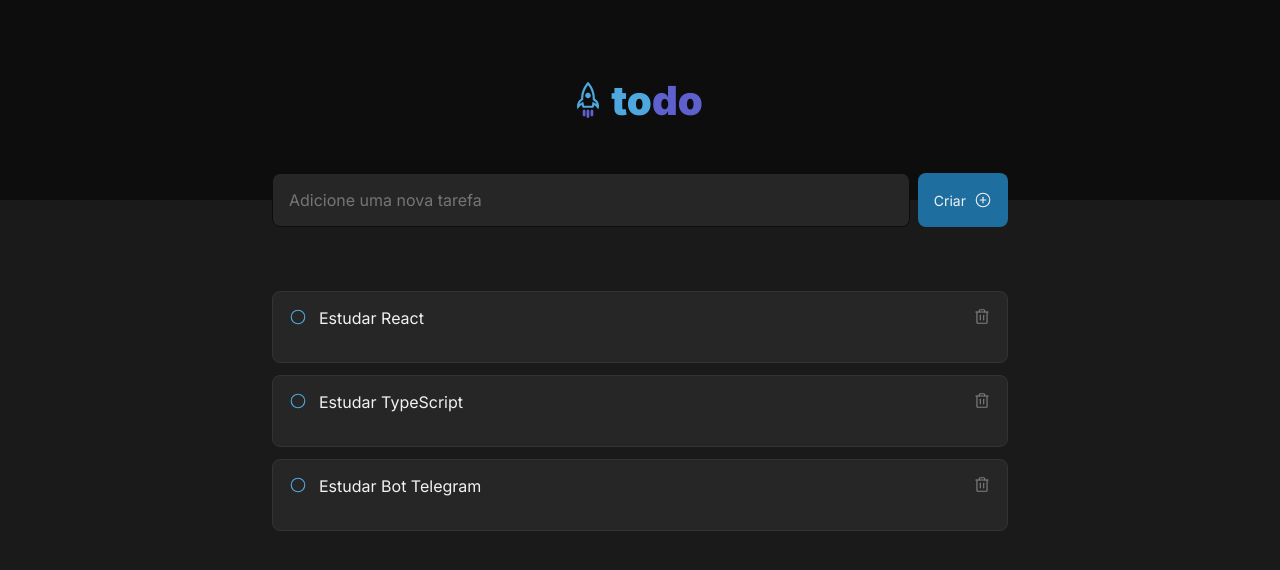
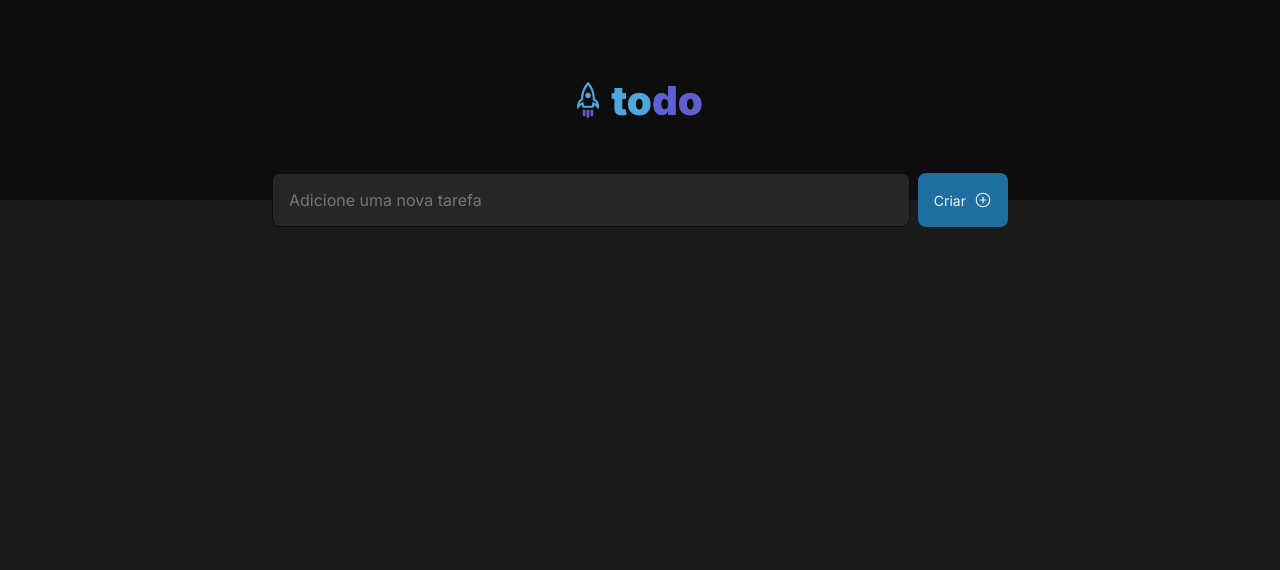
Before and after one commit to ivangeier/desafio-01-react-ts, a React (Vite) app: page / in a window 1280 px wide. Shown: the top 570 px of the page. Built offline with nearby package versions, Linux system fonts and the light colour scheme.

Commit message:
✨ implement change todo status

```diff
--- a/src/components/Todo.tsx
+++ b/src/components/Todo.tsx
@@ -1,40 +1,22 @@
 import { PlusCircle } from 'phosphor-react';
-import { useState } from 'react';
+import { ChangeEvent, FormEvent, useState } from 'react';
 import styles from './Todo.module.css';
 import { TodoItem } from './TodoItem';
 import { v4 as uuidV4 } from 'uuid';
 
 interface Task {
-   id?: string,
+   id: string,
    task: string,
    isDone: boolean
 }
 
-const tasksArray = [
-   {
-      id: "1",
-      task: "Estudar React",
-      isDone: false
-   },
-   {
-      id: "2",
-      task: "Estudar TypeScript",
-      isDone: true
-   },
-   {
-      id: "3",
-      task: "Estudar Bot Telegram",
-      isDone: false
-   }
-]
-
 export function Todo() {
 
-   const [tasks, setTasks] = useState(tasksArray)
+   const [tasks, setTasks] = useState<Task[]>([])
 
    const [newTaskText, setNewTaskText] = useState('');
 
-   function handleCreateNewTask(event: any) {
+   function handleCreateNewTask(event: FormEvent) {
       event.preventDefault();
 
       const newTask = {
@@ -47,13 +29,23 @@ export function Todo() {
       setNewTaskText('');
    }
 
-   function handleNewTaskChange(event: any) {
+   function handleNewTaskChange(event: ChangeEvent<HTMLInputElement>) {
       setNewTaskText(event?.target.value)
    }
 
    function deleteTask(id: string) {
       const newTaskList = tasks.filter(task => task.id != id)
       setTasks(newTaskList);
+   }
+
+   function changeTaskStatus(id: string) {
+      const newTaskListStatus = tasks.map(task => {
+         if (task.id == id) {
+            task.isDone = !task.isDone;
+         }
+         return task
+      })
+      setTasks(newTaskListStatus);
    }
 
    return (
@@ -72,7 +64,7 @@ export function Todo() {
                <PlusCircle size={18} />
             </button>
          </main>
-         <section>
+         <section className='tasks'>
             {tasks.map(task => {
                return (
                   <TodoItem
@@ -81,6 +73,7 @@ export function Todo() {
                      isDone={task.isDone}
                      id={task.id}
                      onDeleteTask={deleteTask}
+                     onChangeTaskStatus={changeTaskStatus}
                   />
                )
             })}
--- a/src/components/TodoItem.module.css
+++ b/src/components/TodoItem.module.css
@@ -16,6 +16,7 @@
 
 .circle {
    color: var(--blue);
+   cursor: pointer;
 }
 
 .task {
@@ -30,3 +31,16 @@
    color: var(--danger);
    cursor: pointer;
 }
+
+.checked {
+   width: 18px;
+}
+
+.checked:hover {
+   cursor: pointer;
+}
+
+.done {
+   color: var(--gray-300);
+   text-decoration: line-through;
+}
--- a/src/components/TodoItem.tsx
+++ b/src/components/TodoItem.tsx
@@ -1,18 +1,43 @@
 import { Circle, Trash } from 'phosphor-react';
 import styles from './TodoItem.module.css';
+import doneImage from '../assets/done.svg';
 
-export function TodoItem({ task, isDone, id, onDeleteTask }: any) {
+interface TodoItemProps {
+   task: string;
+   isDone: boolean;
+   id: string;
+   onDeleteTask: (id: string) => void;
+   onChangeTaskStatus: (id: string) => void;
+}
+
+export function TodoItem({ task, isDone, id, onDeleteTask, onChangeTaskStatus }: TodoItemProps) {
 
    function handleDeleteTask() {
-      onDeleteTask(id)
+      onDeleteTask(id);
+   }
+
+   function handleStatusChange() {
+      onChangeTaskStatus(id);
    }
 
    return (
       <div className={styles.wrapper}>
          <div>
-            <Circle size={18} className={styles.circle} />
+            {isDone
+               ? <img
+                  src={doneImage}
+                  alt="done"
+                  className={styles.checked}
+                  onClick={handleStatusChange}
+               />
+               : <Circle
+                  size={18}
+                  className={styles.circle}
+                  onClick={handleStatusChange}
+               />
+            }
          </div>
-         <div className={styles.task}>
+         <div className={`${styles.task} ${isDone ? styles.done : ''}`}>
             {task}
          </div>
          <div onClick={handleDeleteTask}>
```
